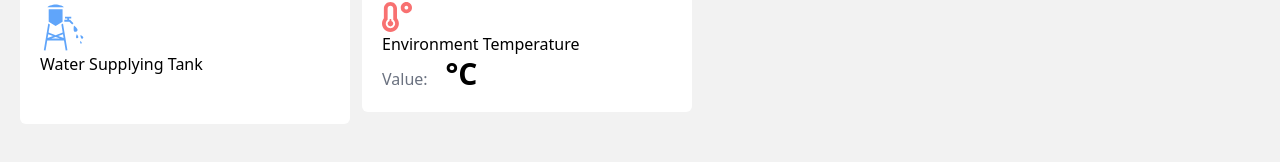
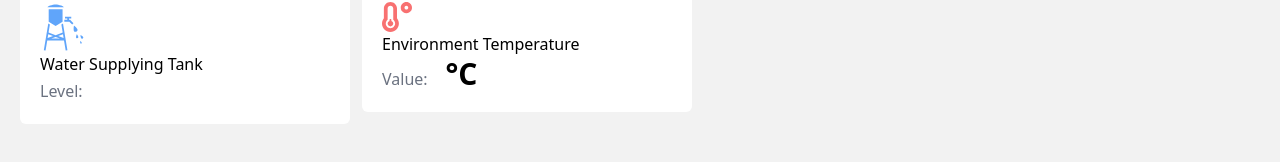
Before and after one commit to Akatronix/smart-irrigation-system, a React (Vite) app in the folder frontend/: page / in a window 1280 px wide. Shown: the part 498-660 px from the top of the page. Built offline with nearby package versions, Linux system fonts and the light colour scheme; no server answers.

Commit message:
Update App.jsx

```diff
--- a/frontend/src/App.jsx
+++ b/frontend/src/App.jsx
@@ -83,7 +83,7 @@ function App() {
           <p>Water Supplying Tank</p>
 
           <p>
-{/*             <span className="text-gray-500">state:</span> */}
+            <span className="text-gray-500">Level:</span>
             <span className="text-lg ml-[10px]">{senData.tankTapState}</span>
           </p>
         </div>
```
